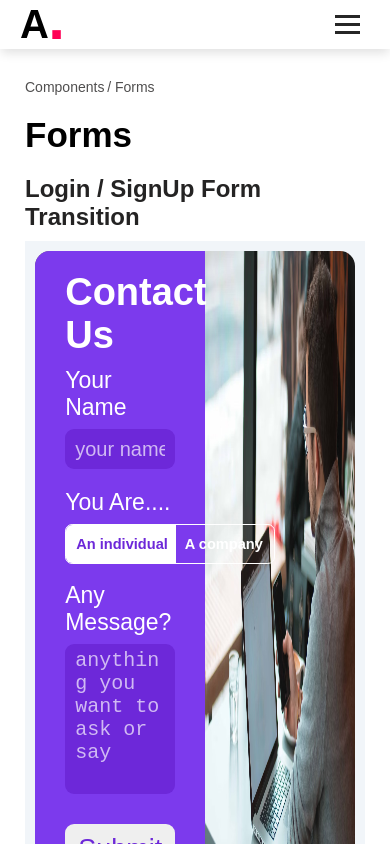
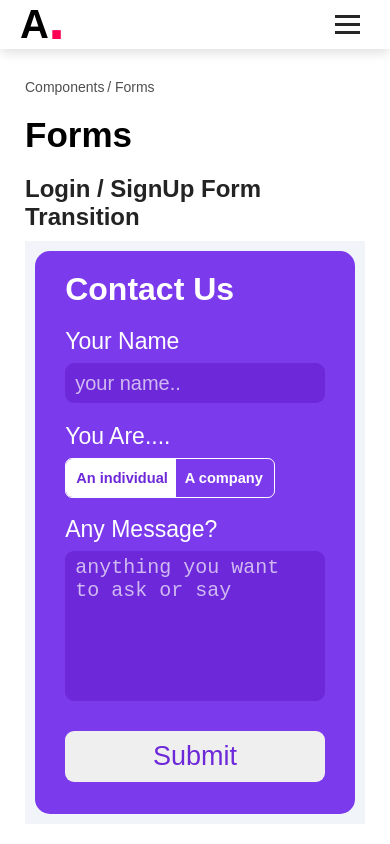
Before and after one commit to AishaMirza1/myCodeBlog, a React (Vite) app: page /components/forms in a window 390 px wide. Built offline with nearby package versions, Linux system fonts and the light colour scheme.

Commit message:
style fix: form container made responsive

```diff
--- a/src/pages/components/forms/form1/form1.module.css
+++ b/src/pages/components/forms/form1/form1.module.css
@@ -134,3 +134,19 @@
   position: absolute;
   background-color: #ffffff;
 }
+
+@media screen and (max-width: 632px) {
+  .form1 {
+    padding: 2rem 3rem;
+    position: relative;
+    z-index: 99;
+    width: 100%;
+  }
+  .formImgContainer {
+    display: none;
+  }
+  .form1 h3 {
+    font-size: 3.2rem;
+    margin-bottom: 2rem;
+  }
+}
```
